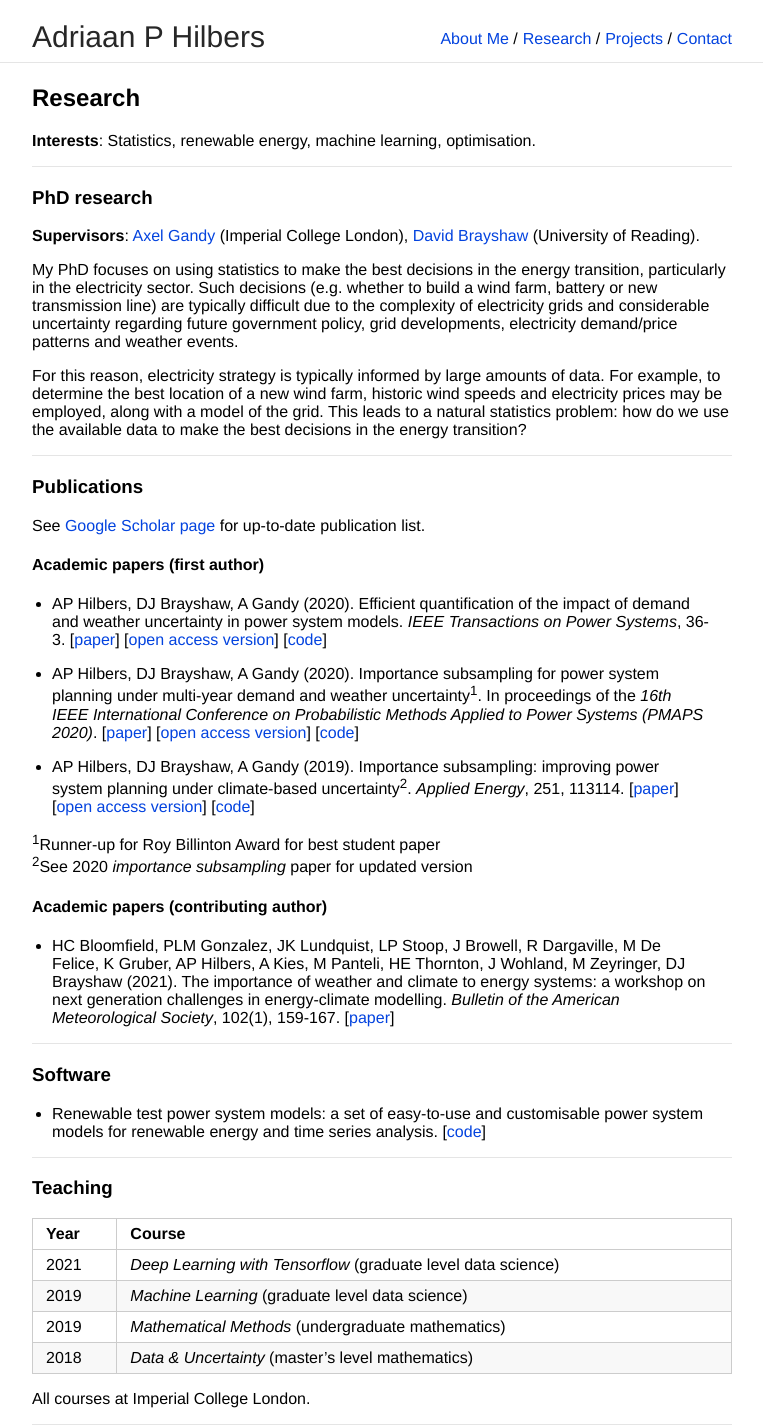
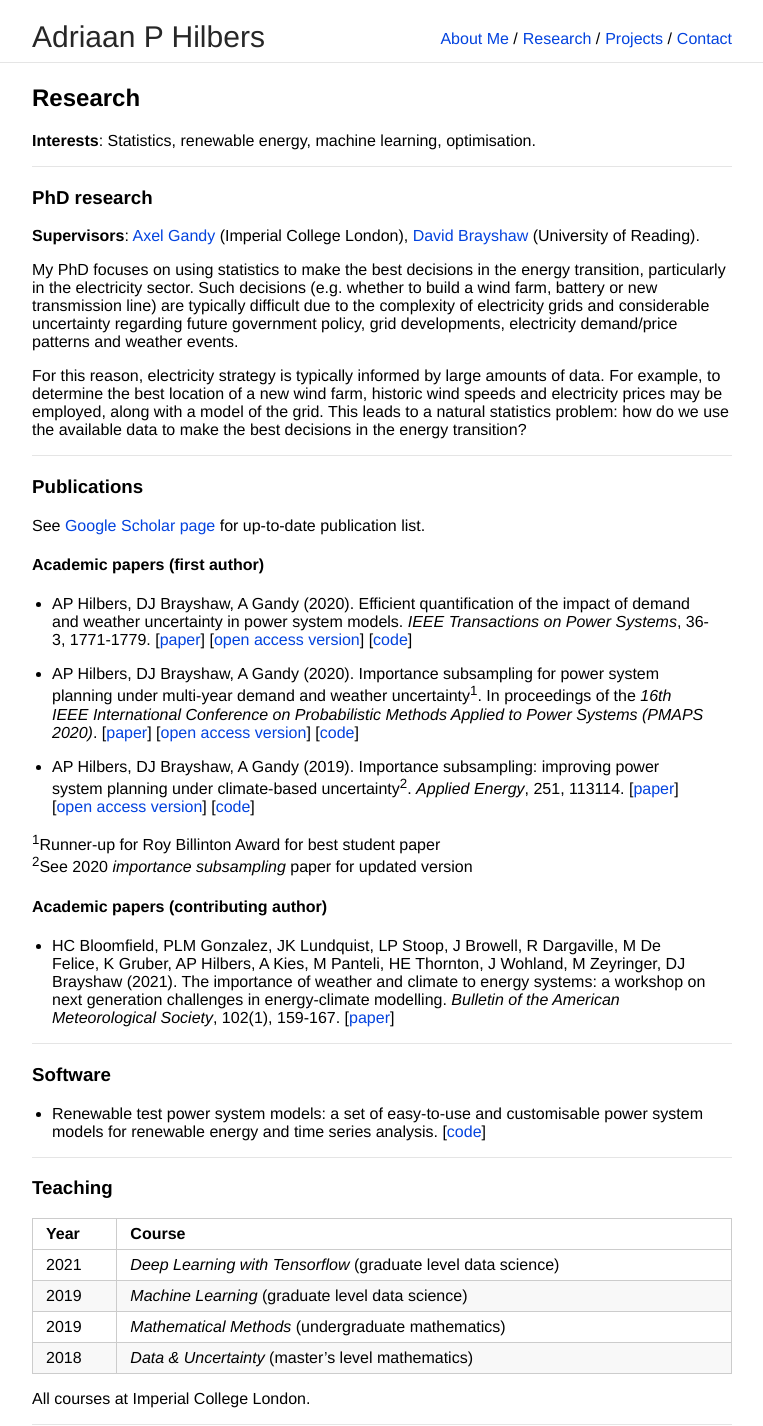
Before and after one commit to ahilbers/ahilbers.github.io, a Jekyll site: the page built from research.md, in a window 1280 px wide. Shown: the whole page, without its empty margins (258-1021 px from the left). Built offline with Jekyll 4.4.1, drawn with Linux system fonts in a browser that asks for light colours; our own code applies the rules of GitHub Pages for plain Markdown files.

Commit message:
add page numbers to IEEE paper

```diff
--- a/research.md
+++ b/research.md
@@ -30,7 +30,7 @@
 
 #### Academic papers (first author)
 
-* AP Hilbers, DJ Brayshaw, A Gandy (2020). Efficient quantification of the impact of demand and weather uncertainty in power system models. *IEEE Transactions on Power Systems*, 36-3. [[paper](https://doi.org/10.1109/TPWRS.2020.3031187)] [[open access version](https://arxiv.org/abs/1912.10326)] [[code](https://github.com/ahilbers/2020_bootstrap_uncertainty_quantification)]
+* AP Hilbers, DJ Brayshaw, A Gandy (2020). Efficient quantification of the impact of demand and weather uncertainty in power system models. *IEEE Transactions on Power Systems*, 36-3, 1771-1779. [[paper](https://doi.org/10.1109/TPWRS.2020.3031187)] [[open access version](https://arxiv.org/abs/1912.10326)] [[code](https://github.com/ahilbers/2020_bootstrap_uncertainty_quantification)]
 
 * AP Hilbers, DJ Brayshaw, A Gandy (2020). Importance subsampling for power system planning under multi-year demand and weather uncertainty<sup>1</sup>. In proceedings of the *16th IEEE International Conference on Probabilistic Methods Applied to Power Systems (PMAPS 2020)*. [[paper](https://doi.org/10.1109/PMAPS47429.2020.9183591)] [[open access version](https://arxiv.org/abs/2008.10300)] [[code](https://github.com/ahilbers/importance_subsampling)]
 
```
